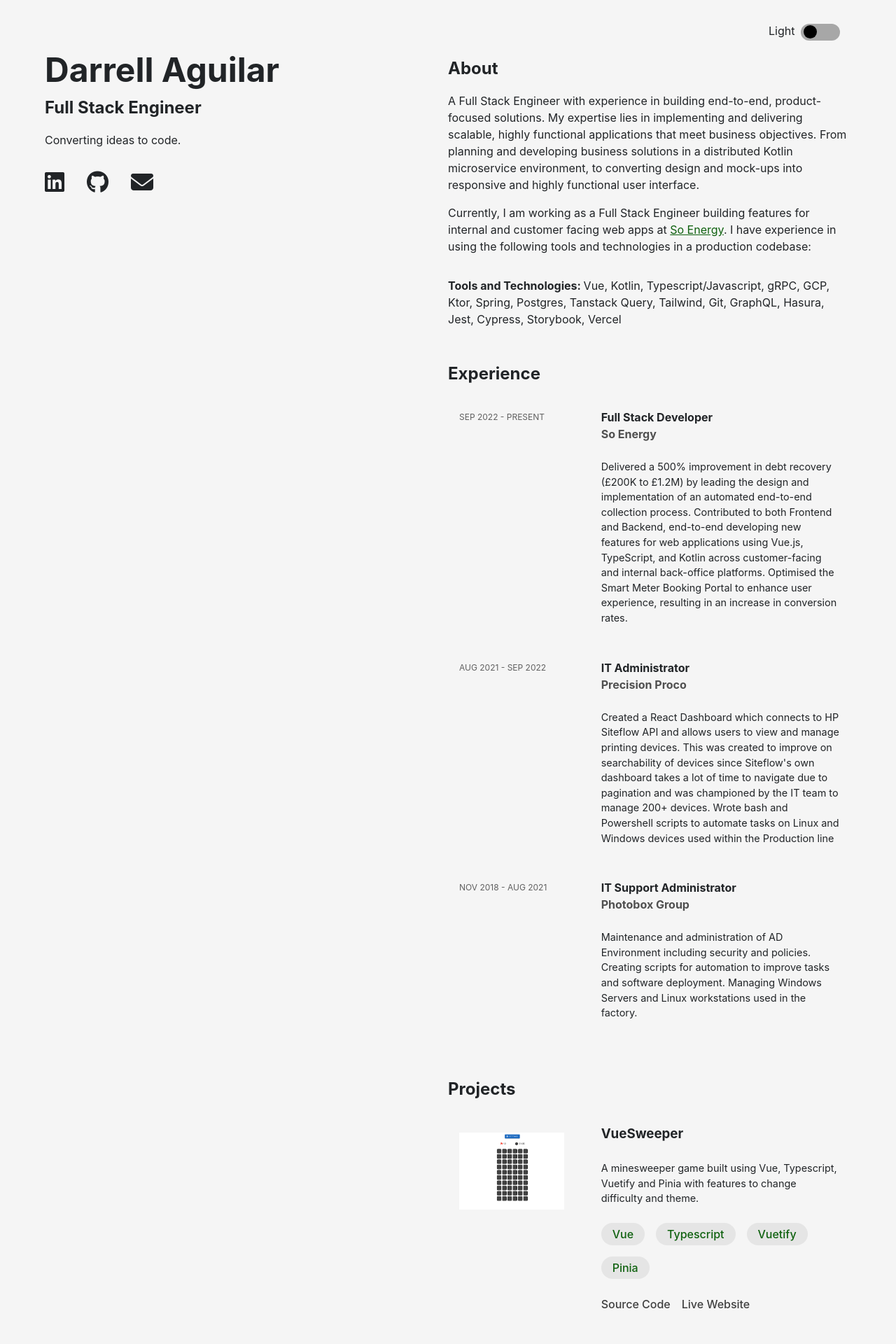
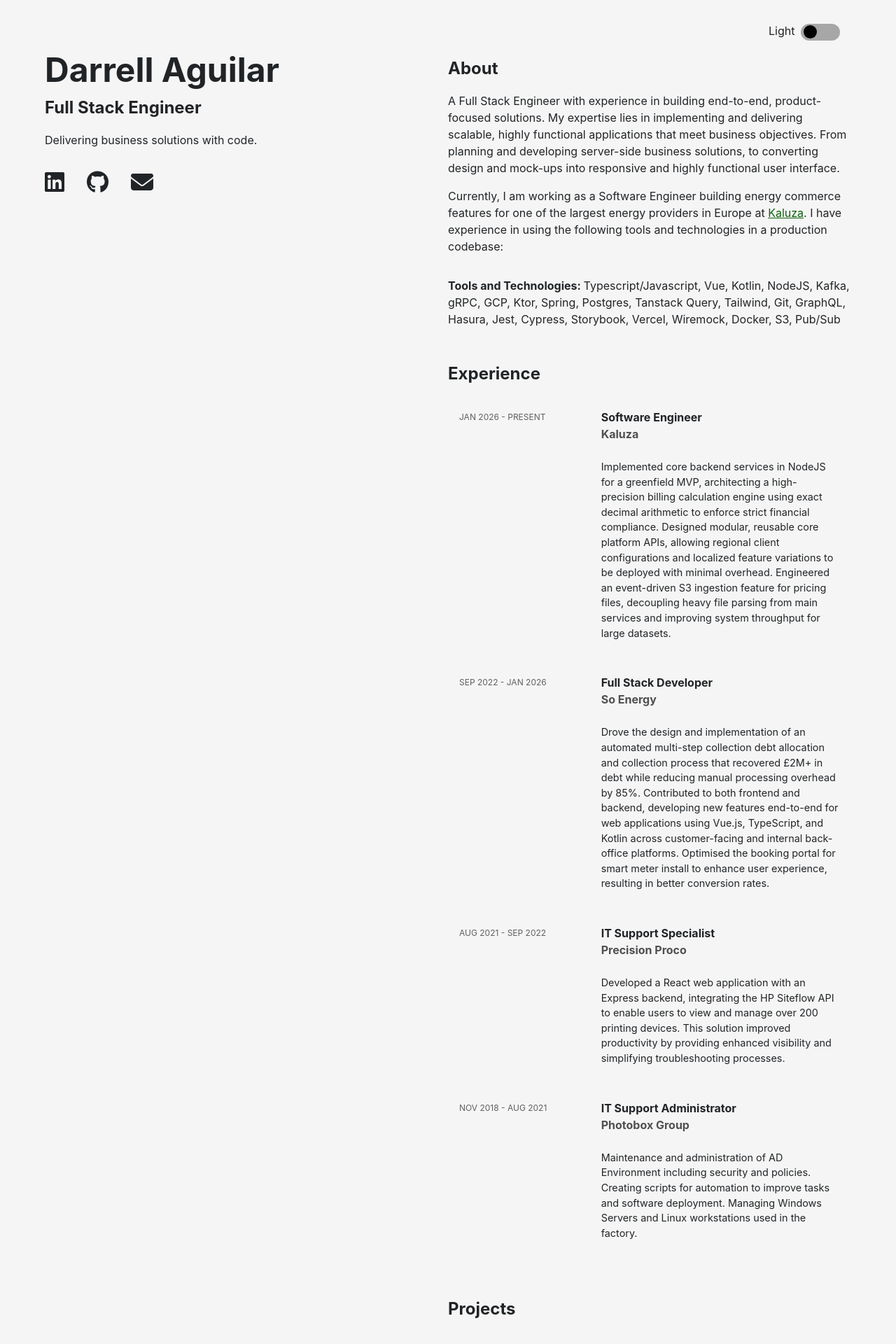
Before and after one commit to darrell-aguilar/portfolio, a Vue app: page / in a window 1280 px wide. Shown: the top 1920 px of the page at 70% size. Built offline with nearby package versions, Linux system fonts and the light colour scheme.

Commit message:
update information

```diff
--- a/src/App.vue
+++ b/src/App.vue
@@ -50,7 +50,13 @@ export default defineComponent({
 })
 </script>
 
+<style lang="scss">
+@use "@/styles/variables.scss" as *;
+</style>
+
 <style scoped lang="scss">
+@use "@/styles/variables.scss" as *;
+
 .app {
   &_toggle {
     position: absolute;
--- a/src/assets/experience.json
+++ b/src/assets/experience.json
@@ -1,18 +1,25 @@
 {
   "experience": [
+    {
+      "company": "Kaluza",
+      "role": "Software Engineer",
+      "fromDate": "Jan 2026",
+      "toDate": "Present",
+      "highlights": "Implemented core backend services in NodeJS for a greenfield MVP, architecting a high-precision billing calculation engine using exact decimal arithmetic to enforce strict financial compliance. Designed modular, reusable core platform APIs, allowing regional client configurations and localized feature variations to be deployed with minimal overhead. Engineered an event-driven S3 ingestion feature for pricing files, decoupling heavy file parsing from main services and improving system throughput for large datasets."
+    },
     {
       "company": "So Energy",
       "role": "Full Stack Developer",
       "fromDate": "Sep 2022",
-      "toDate": "Present",
-      "highlights": "Delivered a 500% improvement in debt recovery (£200K to £1.2M) by leading the design and implementation of an automated end-to-end collection process. Contributed to both Frontend and Backend, end-to-end developing new features for web applications using Vue.js, TypeScript, and Kotlin across customer-facing and internal back-office platforms. Optimised the Smart Meter Booking Portal to enhance user experience, resulting in an increase in conversion rates."
+      "toDate": "Jan 2026",
+      "highlights": "Drove the design and implementation of an automated multi-step collection debt allocation and collection process that recovered £2M+ in debt while reducing manual processing overhead by 85%. Contributed to both frontend and backend, developing new features end-to-end for web applications using Vue.js, TypeScript, and Kotlin across customer-facing and internal back-office platforms. Optimised the booking portal for smart meter install to enhance user experience, resulting in better conversion rates."
     },
     {
       "company": "Precision Proco",
-      "role": "IT Administrator",
+      "role": "IT Support Specialist",
       "fromDate": "Aug 2021",
       "toDate": "Sep 2022",
-      "highlights": "Created a React Dashboard which connects to HP Siteflow API and allows users to view and manage printing devices. This was created to improve on searchability of devices since Siteflow's own dashboard takes a lot of time to navigate due to pagination and was championed by the IT team to manage 200+ devices. Wrote bash and Powershell scripts to automate tasks on Linux and Windows devices used within the Production line"
+      "highlights": "Developed a React web application with an Express backend, integrating the HP Siteflow API to enable users to view and manage over 200 printing devices. This solution improved productivity by providing enhanced visibility and simplifying troubleshooting processes."
     },
     {
       "company": "Photobox Group",
--- a/src/components/About.vue
+++ b/src/components/About.vue
@@ -5,22 +5,22 @@
       A Full Stack Engineer with experience in building end-to-end,
       product-focused solutions. My expertise lies in implementing and
       delivering scalable, highly functional applications that meet business
-      objectives. From planning and developing business solutions in a
-      distributed Kotlin microservice environment, to converting design and
-      mock-ups into responsive and highly functional user interface.
+      objectives. From planning and developing server-side business solutions,
+      to converting design and mock-ups into responsive and highly functional user interface.
     </p>
     <p class="about_paragraph">
-      Currently, I am working as a Full Stack Engineer building features for
-      internal and customer facing web apps at
-      <span><a class="about_link" href="https://so.energy">So Energy</a></span
+      Currently, I am working as a Software Engineer building energy commerce
+      features for one of the largest energy providers in Europe at
+      <span><a class="about_link" href="https://kaluza.com">Kaluza</a></span
       >. I have experience in using the following tools and technologies in a
       production codebase:
     </p>
     <div class="about_tech">
       <p class="about_paragraph about_highlight">
-        <span class="about_list">Tools and Technologies: </span>Vue, Kotlin,
-        Typescript/Javascript, gRPC, GCP, Ktor, Spring, Postgres, Tanstack
-        Query, Tailwind, Git, GraphQL, Hasura, Jest, Cypress, Storybook, Vercel
+        <span class="about_list">Tools and Technologies: </span>
+        Typescript/Javascript, Vue, Kotlin, NodeJS, Kafka, gRPC, GCP, Ktor, Spring,
+        Postgres, Tanstack Query, Tailwind, Git, GraphQL, Hasura, Jest,
+        Cypress, Storybook, Vercel, Wiremock, Docker, S3, Pub/Sub
       </p>
     </div>
   </div>
@@ -35,6 +35,8 @@ export default defineComponent({
 </script>
 
 <style scoped lang="scss">
+@use "@/styles/variables.scss" as *;
+
 .about {
   padding-top: 5rem;
 
--- a/src/components/Card.vue
+++ b/src/components/Card.vue
@@ -13,6 +13,8 @@ export default defineComponent({
 </script>
 
 <style scoped lang="scss">
+@use "@/styles/variables.scss" as *;
+
 .card {
   padding: 1rem;
   margin-bottom: 1rem;
--- a/src/components/Experience.vue
+++ b/src/components/Experience.vue
@@ -43,6 +43,8 @@ export default defineComponent({
 </script>
 
 <style scoped lang="scss">
+@use "@/styles/variables.scss" as *;
+
 .experience {
   padding-top: 3rem;
   @include fade-in-content;
--- a/src/components/Intro.vue
+++ b/src/components/Intro.vue
@@ -6,7 +6,7 @@
           <a href="/">Darrell Aguilar</a>
         </h1>
         <h2 class="intro_subtitle">Full Stack Engineer</h2>
-        <p class="intro_text">Converting ideas to code.</p>
+        <p class="intro_text">Delivering business solutions with code.</p>
       </div>
       <div class="intro_links">
         <a
@@ -38,6 +38,8 @@ export default defineComponent({
 </script>
 
 <style scoped lang="scss">
+@use "@/styles/variables.scss" as *;
+
 .intro {
   &_container {
     position: static;
@@ -50,7 +52,6 @@ export default defineComponent({
 
   &_content {
     animation: fade-in 0.5s ease-in-out;
-
     @keyframes fade-in {
       0% {
         opacity: 0;
@@ -87,9 +88,11 @@ export default defineComponent({
     @keyframes slide-in {
       from {
         left: -50rem;
+        opacity: 0;
       }
       to {
         left: 0;
+        opacity: 1;
       }
     }
 
--- a/src/components/Projects.vue
+++ b/src/components/Projects.vue
@@ -79,15 +79,23 @@ export default defineComponent({
   &_links {
     margin: 1.5rem 0;
     display: flex;
+    gap: 1rem;
+    flex-wrap: wrap;
   }
 
   &_link {
     font-weight: 500;
-    color: var(--grey-2);
-    padding-right: 1rem;
+    color: var(--green);
+    padding: 0.5rem 1.25rem;
+    border: 2px solid var(--green);
+    border-radius: 50px;
+    transition: all 0.3s ease-out;
+    text-decoration: none;
+    display: inline-block;
 
     &:hover {
-      color: var(--green);
+      background-color: var(--green);
+      color: var(--background);
       animation: 0.5s move ease-out;
 
       @keyframes move {
@@ -136,6 +144,13 @@ export default defineComponent({
     background-color: var(--grey-3);
     color: var(--green);
     font-weight: 500;
+    transition: all 0.3s ease-out;
+    border: 1px solid transparent;
+
+    &:hover {
+      border-color: var(--green);
+      background-color: var(--hover-background);
+    }
   }
 }
 </style>
--- a/src/main.ts
+++ b/src/main.ts
@@ -1,5 +1,5 @@
 import { createApp } from "vue"
-import "./style.scss"
+import "./styles/style.scss"
 import App from "./App.vue"
 import { createPinia } from "pinia"
 
--- /dev/null
+++ b/src/styles/style.scss
@@ -0,0 +1,23 @@
+* {
+  margin: 0;
+  padding: 0;
+}
+
+:root {
+  font-family: Inter, system-ui, Avenir, Helvetica, Arial, sans-serif;
+  line-height: 1.5;
+  font-weight: 400;
+  color-scheme: light dark;
+  background-color: var(--background);
+  color: var(--text);
+
+  font-synthesis: none;
+  text-rendering: optimizeLegibility;
+  -webkit-font-smoothing: antialiased;
+  -moz-osx-font-smoothing: grayscale;
+
+  & * a {
+    text-decoration: none;
+    color: inherit;
+  }
+}
--- a/tsconfig.node.json
+++ b/tsconfig.node.json
@@ -1,6 +1,5 @@
 {
   "compilerOptions": {
-    "baseUrl": ".",
     "paths": {
       "@/*": ["./src/*"],
     },
--- a/vite.config.ts
+++ b/vite.config.ts
@@ -15,7 +15,8 @@ export default defineConfig({
   css: {
     preprocessorOptions: {
       scss: {
-        additionalData: `@import "@/styles/variables.scss";`,
+        api: 'modern-compiler',
+        additionalData: `@use "@/styles/variables.scss" as *;`,
       },
     },
   },
```
Also changed, not shown: 1 other file (tests, documents, lock files or other folders).
